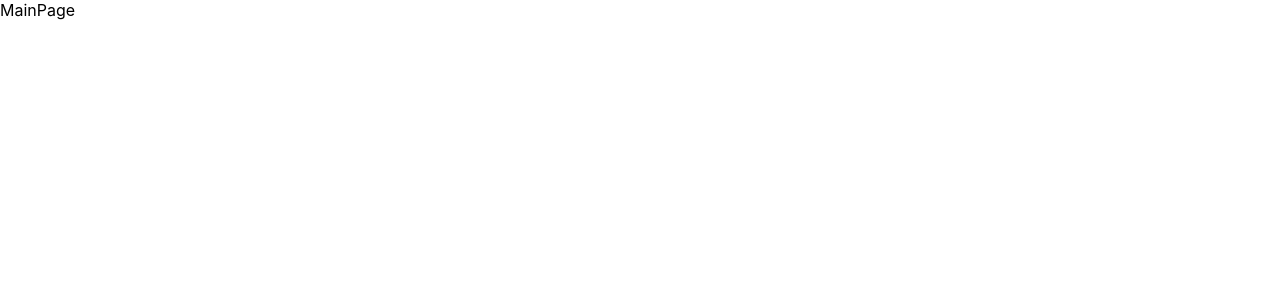
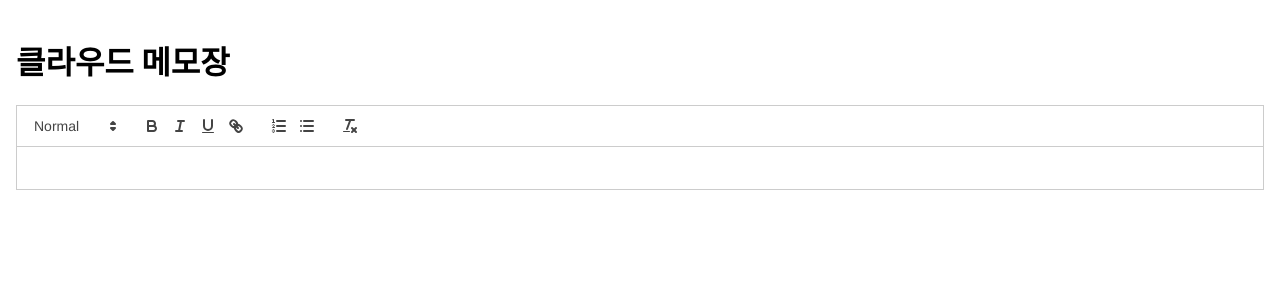
Before and after one commit to hdain/cloud-note-front, a React (Create React App) app: page / in a window 1280 px wide. Shown: the top 300 px of the page. Built offline with nearby package versions, Linux system fonts and the light colour scheme.

Commit message:
feat: 메인페이지 웹에디터 추가

```diff
--- a/package.json
+++ b/package.json
@@ -3,6 +3,8 @@
   "version": "0.1.0",
   "private": true,
   "dependencies": {
+    "@emotion/react": "^11.9.3",
+    "@emotion/styled": "^11.9.3",
     "@testing-library/jest-dom": "^5.16.4",
     "@testing-library/react": "^13.3.0",
     "@testing-library/user-event": "^13.5.0",
@@ -10,11 +12,13 @@
     "@types/node": "^16.11.43",
     "@types/react": "17.0.39",
     "@types/react-dom": "17.0.11",
+    "@types/styled-system": "^5.1.15",
     "react": "17.0.2",
     "react-dom": "17.0.2",
     "react-quill": "2.0.0-beta.4",
     "react-router-dom": "^6.3.0",
     "react-scripts": "5.0.1",
+    "styled-system": "^5.1.5",
     "typescript": "^4.7.4",
     "web-vitals": "^2.1.4"
   },
--- /dev/null
+++ b/src/components/Box.tsx
@@ -0,0 +1,39 @@
+import styled from "@emotion/styled";
+import {
+  color,
+  layout,
+  LayoutProps,
+  ColorProps,
+  BorderProps,
+  DisplayProps,
+  border,
+  display,
+  FlexboxProps,
+  flexbox,
+  typography,
+  space,
+  position,
+  SpaceProps,
+  PositionProps,
+} from "styled-system";
+
+export type BoxProps = LayoutProps &
+  ColorProps &
+  SpaceProps &
+  PositionProps &
+  BorderProps &
+  DisplayProps &
+  FlexboxProps;
+
+const Box = styled.div<BoxProps>`
+  ${layout}
+  ${color}
+  ${border}
+  ${display}
+  ${flexbox}
+  ${typography}
+  ${space}
+  ${position}
+`;
+
+export default Box;
--- /dev/null
+++ b/src/components/Editor.tsx
@@ -0,0 +1,8 @@
+import ReactQuill from "react-quill";
+import "react-quill/dist/quill.snow.css";
+
+const Editor = () => {
+  return <ReactQuill />;
+};
+
+export default Editor;
--- a/src/pages/MainPage.tsx
+++ b/src/pages/MainPage.tsx
@@ -1,7 +1,13 @@
-import React from "react";
+import Box from "../components/Box";
+import Editor from "../components/Editor";
 
 const MainPage = () => {
-  return <div>MainPage</div>;
+  return (
+    <Box p="16px">
+      <h1>클라우드 메모장</h1>
+      <Editor />
+    </Box>
+  );
 };
 
 export default MainPage;
```
Also changed, not shown: src/components/Flex.tsx (added, +10 -0 lines), 1 other file (tests, documents, lock files or other folders).
